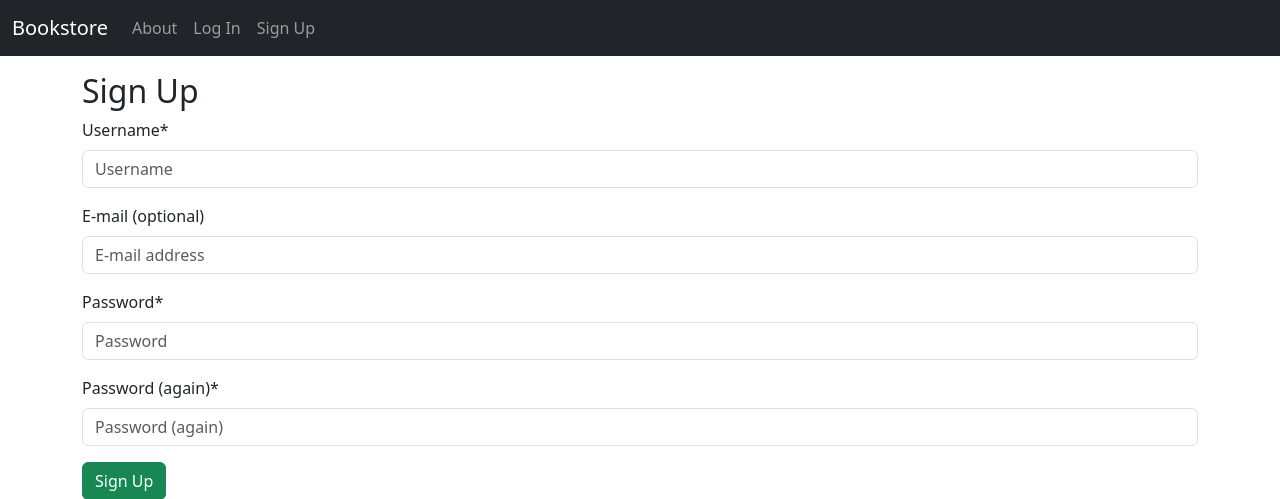
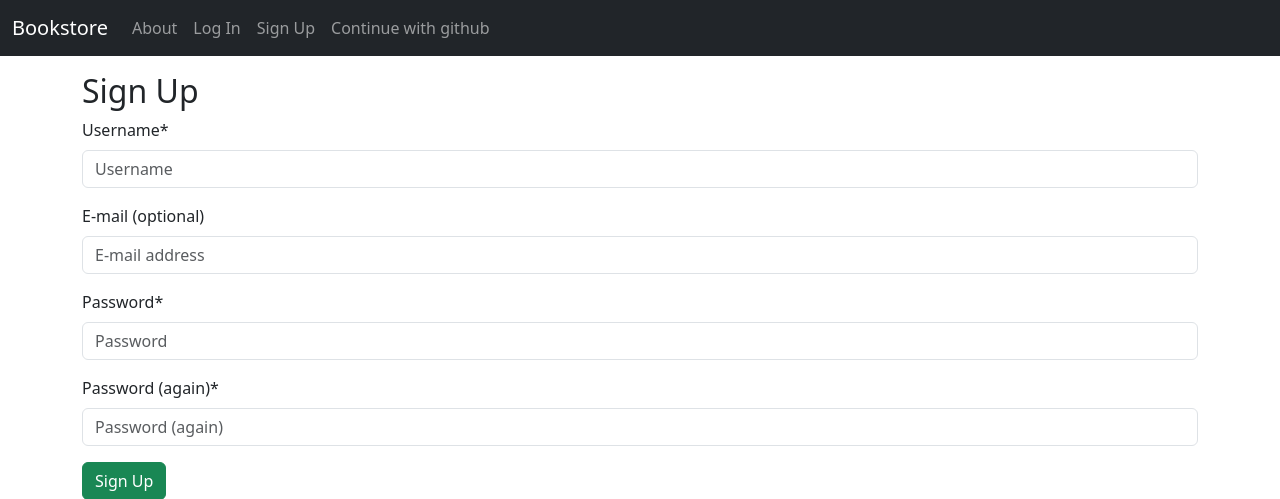
Before and after one commit to yaaa3ser/django-bookstore-app, a Django app: page /accounts/signup/ in a window 1280 px wide. Shown: the top 499 px of the page. Run offline with Django 4.2, Linux system fonts and the light colour scheme; parts of the project's set-up code (start-up, migrations or seed data) failed here and were passed over; some libraries are stand-ins or nearby versions.

Commit message:
add github oauth

```diff
--- a/bookstore_management/settings.py
+++ b/bookstore_management/settings.py
@@ -43,6 +43,8 @@ INSTALLED_APPS = [
     'crispy_bootstrap5',
     'allauth',
     'allauth.account',
+    'allauth.socialaccount',
+    'allauth.socialaccount.providers.github',
     # local
     'accounts',
     'pages',
--- a/templates/_base.html
+++ b/templates/_base.html
@@ -1,4 +1,5 @@
 {% load static %}
+{% load socialaccount %}
 <!DOCTYPE html>
 <html>
     <head>
@@ -31,6 +32,9 @@
                     <li class="nav-item">
                         <a class="nav-link" href="{% url 'account_signup' %}">Sign Up</a>
                     </li>
+                    <li class="nav-item">
+                        <a class="nav-link" href="{% provider_login_url 'github' %}">Continue with github</a>
+                    </li>
                     {% endif %}
                 </ul>
                 </div>
```
